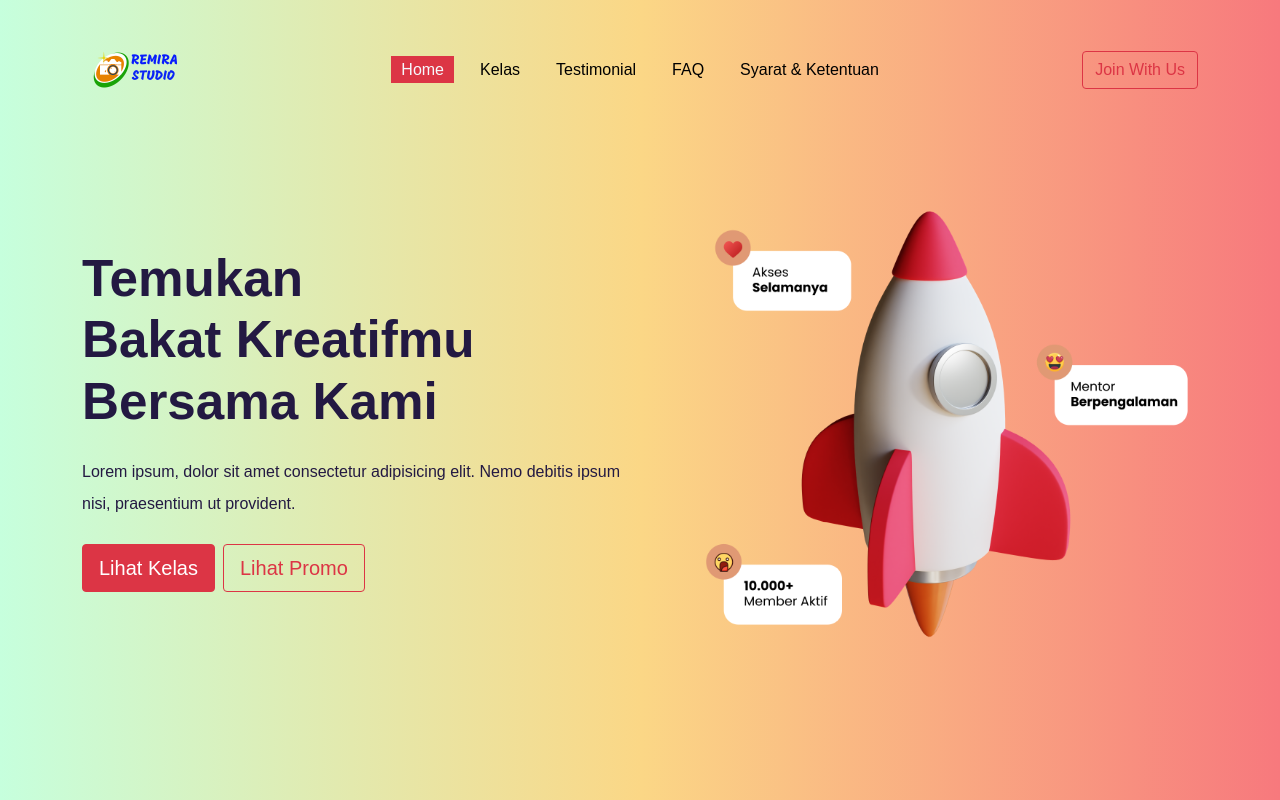
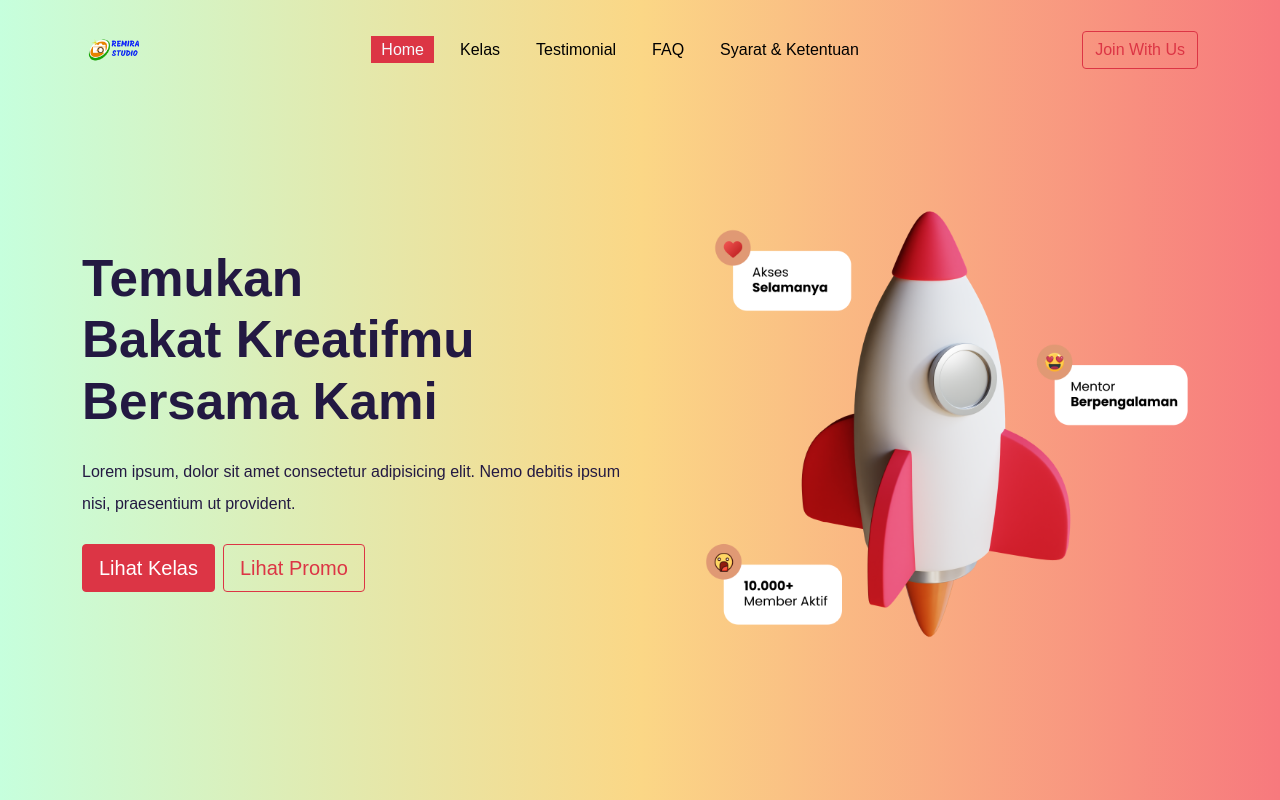
Before and after one commit to husni0204/remira-kursus, a React (Vite) app: page / in a window 1280 px wide. Shown: the top 800 px of the page. Built offline with nearby package versions, Linux system fonts and the light colour scheme.

Commit message:
perbaikan ukuran logo pada navbar

```diff
--- a/src/components/Kecil/NavbarComponent/index.tsx
+++ b/src/components/Kecil/NavbarComponent/index.tsx
@@ -26,7 +26,7 @@ const NavbarComponent = () => {
             <Navbar expand='lg' className={changeColor ? 'color-active' : ''}>
                 <Container>
                     <Navbar.Brand href='/' className='fs-3 fw-bold'>
-                        <img src='remira.png' width='100' height='100' className='d-inline-block align-top' alt='React Bootstrap logo' />
+                        <img src='remira.png' width='60' height='60' className='d-inline-block align-top' alt='React Bootstrap logo' />
                         {/* REMIRA */}
                     </Navbar.Brand>
                     <Navbar.Toggle aria-controls='basic-navbar-nav' />
```
